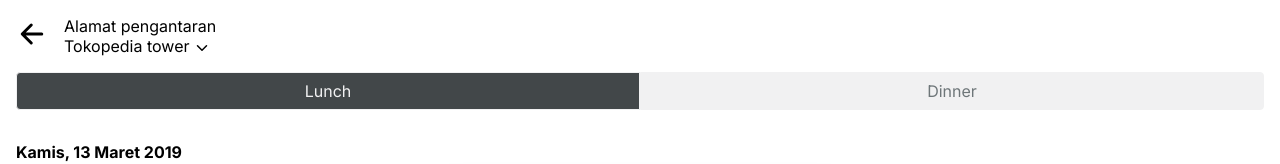
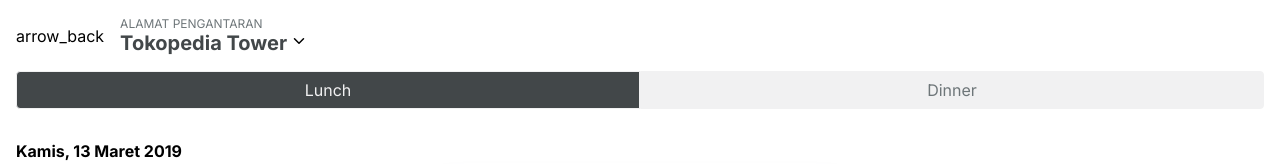
Before and after one commit to chuluq/e099944e4f861f7dc3834e11996b6d105ce3bcdf, a React (Create React App) app: page / in a window 1280 px wide. Shown: the top 164 px of the page. Built offline with nearby package versions, Linux system fonts and the light colour scheme.

Commit message:
add text component

```diff
--- a/package.json
+++ b/package.json
@@ -3,6 +3,7 @@
   "version": "0.1.0",
   "private": true,
   "dependencies": {
+    "@mui/icons-material": "^5.4.1",
     "@testing-library/jest-dom": "^5.16.2",
     "@testing-library/react": "^12.1.2",
     "@testing-library/user-event": "^13.5.0",
--- a/public/index.html
+++ b/public/index.html
@@ -11,12 +11,12 @@
     />
     <link rel="apple-touch-icon" href="%PUBLIC_URL%/logo192.png" />
     <link rel="manifest" href="%PUBLIC_URL%/manifest.json" />
-    <title>React App</title>
     <!-- Google Fonts Icon -->
     <link
       href="https://fonts.googleapis.com/icon?family=Material+Icons"
       rel="stylesheet"
     />
+    <title>React App</title>
   </head>
   <body>
     <noscript>You need to enable JavaScript to run this app.</noscript>
--- /dev/null
+++ b/src/components/Text.js
@@ -0,0 +1,19 @@
+import styled from "styled-components";
+
+export default function Text({
+  children,
+  fontSize,
+  fontWeight,
+  color,
+  textTransform,
+}) {
+  const Text = styled.h1`
+    font-family: Inter;
+    font-size: ${fontSize};
+    font-weight: ${fontWeight};
+    color: ${color};
+    text-transform: ${textTransform};
+  `;
+
+  return <Text>{children}</Text>;
+}
--- a/src/pages/homepage.js
+++ b/src/pages/homepage.js
@@ -1,4 +1,5 @@
 import Button from "../components/Button";
+import Text from "../components/Text";
 
 export default function Homepage() {
   return (
@@ -8,19 +9,36 @@
         style={{ display: "flex", flexDirection: "row", alignItems: "center" }}
       >
         <div style={{ marginRight: "16px" }}>
-          <ion-icon name="arrow-back-outline" size="large"></ion-icon>
+          {/* <ion-icon name="arrow-back-outline" size="large"></ion-icon> */}
+          <span className="material-icons-outlined">arrow_back</span>
         </div>
         <div style={{ display: "flex", flexDirection: "column" }}>
-          <p>Alamat pengantaran</p>
+          <Text
+            fontSize="12px"
+            fontWeight="normal"
+            color="#6e7679"
+            textTransform="uppercase"
+          >
+            Alamat pengantaran
+          </Text>
           <div
             style={{
               display: "flex",
               flexDirection: "row",
-              alignItems: "end",
+              alignItems: "center",
             }}
           >
-            <p style={{ paddingRight: "4px" }}>Tokopedia tower</p>
-            <ion-icon name="chevron-down-outline"></ion-icon>
+            <Text
+              fontSize="20px"
+              fontWeight="bold"
+              color="#424749"
+              textTransform="capitalize"
+            >
+              tokopedia tower
+            </Text>
+            <div style={{ marginLeft: "4px" }}>
+              <ion-icon name="chevron-down-outline" color="#f9234a"></ion-icon>
+            </div>
           </div>
         </div>
       </div>
```
Also changed, not shown: 1 other file (tests, documents, lock files or other folders).
